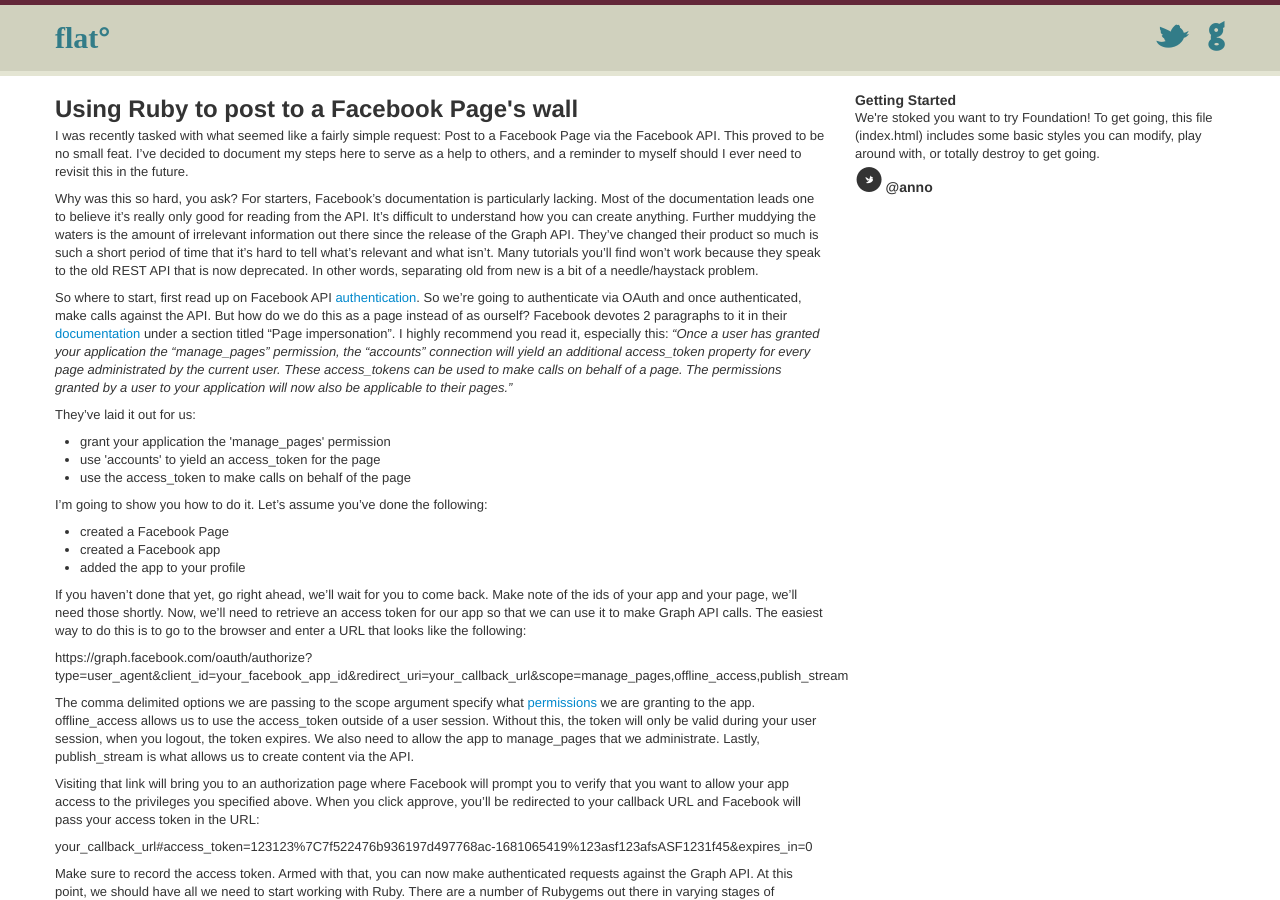
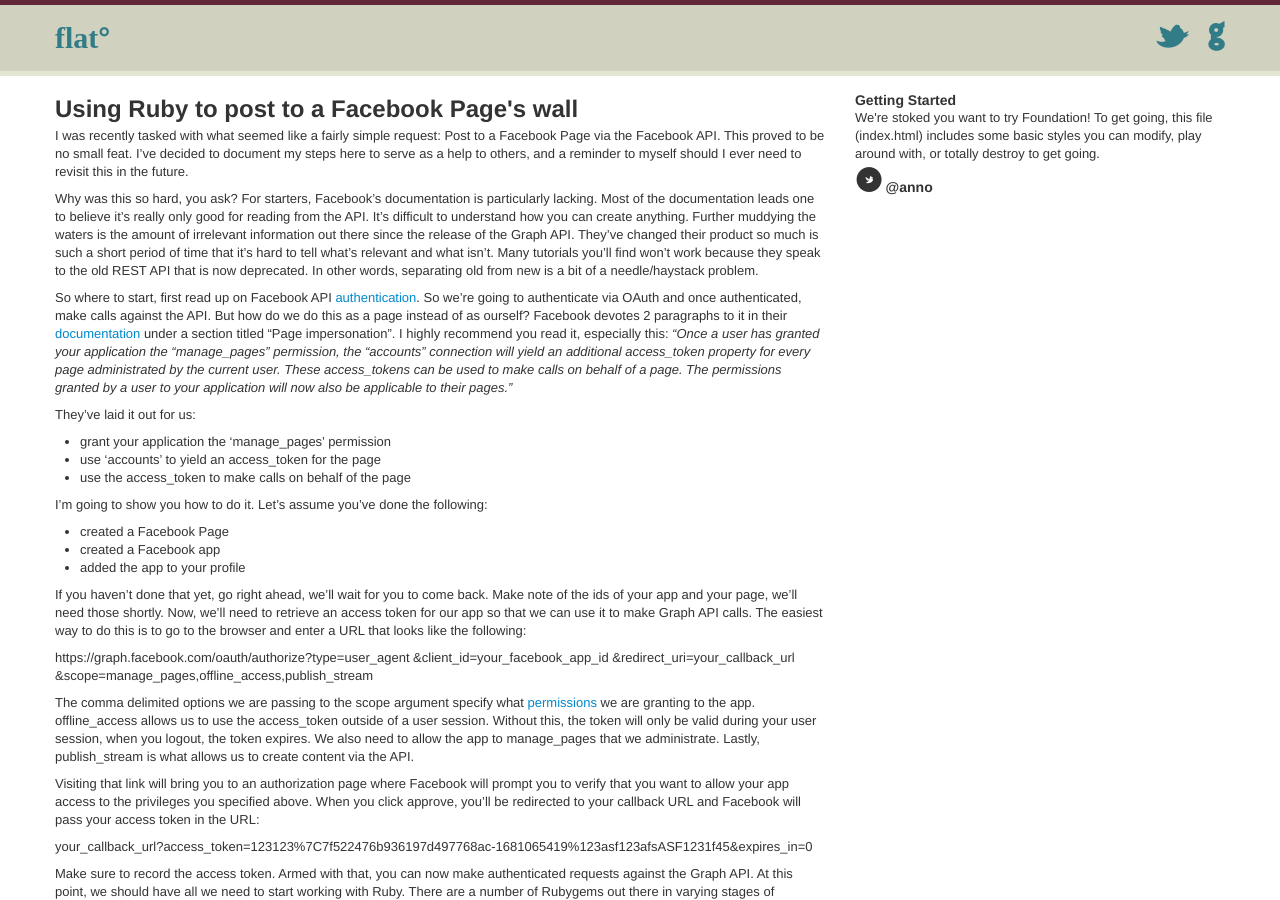
Before and after one commit to stve/stve.github.io, a Jekyll site: the page built from _posts/2010-12-22-using-ruby-to-post-to-a-facebook-pages-wall.markdown, in a window 1280 px wide and 900 px high. Built offline with Jekyll 4.4.1, drawn with Linux system fonts in a browser that asks for light colours; nearby versions of some CDN libraries; some web fonts are replaced; library files that are not in the unit come from our copies; Markdown is read by kramdown in place of the engine named in the settings; some of the changed lines change nothing that is shown.

Commit message:
switch to markdown

```diff
--- a/_posts/2010-12-22-using-ruby-to-post-to-a-facebook-pages-wall.markdown
+++ b/_posts/2010-12-22-using-ruby-to-post-to-a-facebook-pages-wall.markdown
@@ -8,35 +8,34 @@
 
 Why was this so hard, you ask?  For starters, Facebook's documentation is particularly lacking.  Most of the documentation leads one to believe it's really only good for reading from the API.  It's difficult to understand how you can create anything.  Further muddying the waters is the amount of irrelevant information out there since the release of the Graph API.  They've changed their product so much is such a short period of time that it's hard to tell what's relevant and what isn't.  Many tutorials you'll find won't work because they speak to the old REST API that is now deprecated.  In other words, separating old from new is a bit of a needle/haystack problem.
 
-So where to start, first read up on Facebook API <a href="http://developers.facebook.com/docs/authentication/">authentication</a>.  So we're going to authenticate via OAuth and once authenticated, make calls against the API.  But how do we do this as a page instead of as ourself?  Facebook devotes 2 paragraphs to it in their <a href="http://developers.facebook.com/docs/api">documentation</a> under a section titled "Page impersonation".  I highly recommend you read it, especially this: <em>"Once a user has granted your application the "manage_pages" permission, the "accounts" connection will yield an additional access_token property for every page administrated by the current user. These access_tokens can be used to make calls on behalf of a page. The permissions granted by a user to your application will now also be applicable to their pages."</em>
+So where to start, first read up on Facebook API [authentication](http://developers.facebook.com/docs/authentication/).  So we're going to authenticate via OAuth and once authenticated, make calls against the API.  But how do we do this as a page instead of as ourself?  Facebook devotes 2 paragraphs to it in their [documentation](http://developers.facebook.com/docs/api) under a section titled "Page impersonation".  I highly recommend you read it, especially this: <em>"Once a user has granted your application the "manage_pages" permission, the "accounts" connection will yield an additional access_token property for every page administrated by the current user. These access_tokens can be used to make calls on behalf of a page. The permissions granted by a user to your application will now also be applicable to their pages."</em>
 
 They've laid it out for us:
 
-<ul>
-	<li>grant your application the 'manage_pages' permission</li>
-	<li>use 'accounts' to yield an access_token for the page</li>
-	<li>use the access_token to make calls on behalf of the page</li>
-</ul>
+* grant your application the 'manage_pages' permission
+* use 'accounts' to yield an access_token for the page
+* use the access_token to make calls on behalf of the page
 
 I'm going to show you how to do it.  Let's assume you've done the following:
 
-<ul>
-	<li>created a Facebook Page</li>
-	<li>created a Facebook app</li>
-	<li>added the app to your profile</li>
-</ul>
+* created a Facebook Page
+* created a Facebook app
+* added the app to your profile
 
 If you haven't done that yet, go right ahead, we'll wait for you to come back.  Make note of the ids of your app and your page, we'll need those shortly.  Now, we'll need to retrieve an access token for our app so that we can use it to make Graph API calls.  The easiest way to do this is to go to the browser and enter a URL that looks like the following:
 
-https://graph.facebook.com/oauth/authorize?type=user_agent&client_id=your_facebook_app_id&redirect_uri=your_callback_url&scope=manage_pages,offline_access,publish_stream
+https://graph.facebook.com/oauth/authorize?type=user_agent
+&client_id=your_facebook_app_id
+&redirect_uri=your_callback_url
+&scope=manage_pages,offline_access,publish_stream
 
-The comma delimited options we are passing to the scope argument specify what <a href="http://developers.facebook.com/docs/authentication/permissions">permissions</a> we are granting to the app.  offline_access allows us to use the access_token outside of a user session.  Without this, the token will only be valid during your user session, when you logout, the token expires.  We also need to allow the app to manage_pages that we administrate.  Lastly, publish_stream is what allows us to create content via the API.
+The comma delimited options we are passing to the scope argument specify what [permissions](http://developers.facebook.com/docs/authentication/permissions) we are granting to the app.  offline_access allows us to use the access_token outside of a user session.  Without this, the token will only be valid during your user session, when you logout, the token expires.  We also need to allow the app to manage_pages that we administrate.  Lastly, publish_stream is what allows us to create content via the API.
 
 Visiting that link will bring you to an authorization page where Facebook will prompt you to verify that you want to allow your app access to the privileges you specified above.  When you click approve, you'll be redirected to your callback URL and Facebook will pass your access token in the URL:
 
-your_callback_url#access_token=123123%7C7f522476b936197d497768ac-1681065419%123asf123afsASF1231f45&expires_in=0
+your_callback_url?access_token=123123%7C7f522476b936197d497768ac-1681065419%123asf123afsASF1231f45&expires_in=0
 
-Make sure to record the access token.  Armed with that, you can now make authenticated requests against the Graph API.  At this point, we should have all we need to start working with Ruby.  There are a number of Rubygems out there in varying stages of development that support the Graph API.  I was previously familiar with <a href="http://www.elevatedcode.com/mike-mangino">Mike Mangino's</a> <a href="http://facebooker.rubyforge.org/">facebooker</a> rubygem, but it's meant to work against the deprecated REST API.  I was then turned on to <a href="https://github.com/mmangino/facebooker2">Facebooker2</a> which is a revamp of the original Facebooker gem meant to work with Facebook connect.  That's not really what we're looking for, but I tried working with Facebooker2 for a while before realizing it wasn't the perfect fit for what I was trying to do.  Inevitably, with this sort of thing, I prefer to dig down into to the code and the tests to see how the gem works.  As it turns out, the bulk of Facebooker2 is really a Rails-friendly wrapper around another gem by Mike Mangino called <a href="https://github.com/mmangino/mogli">mogli</a>.
+Make sure to record the access token.  Armed with that, you can now make authenticated requests against the Graph API.  At this point, we should have all we need to start working with Ruby.  There are a number of Rubygems out there in varying stages of development that support the Graph API.  I was previously familiar with [Mike Mangino's](http://www.elevatedcode.com/mike-mangino) [facebooker](http://facebooker.rubyforge.org/) rubygem, but it's meant to work against the deprecated REST API.  I was then turned on to [Facebooker2](https://github.com/mmangino/facebooker2) which is a revamp of the original Facebooker gem meant to work with Facebook connect.  That's not really what we're looking for, but I tried working with Facebooker2 for a while before realizing it wasn't the perfect fit for what I was trying to do.  Inevitably, with this sort of thing, I prefer to dig down into to the code and the tests to see how the gem works.  As it turns out, the bulk of Facebooker2 is really a Rails-friendly wrapper around another gem by Mike Mangino called [mogli](https://github.com/mmangino/mogli).
 
 With Mogli, we can very easily obtain a client that we'll use to engage with the API:
 
@@ -65,7 +64,7 @@
 client.post("feed", nil, post_data)
 </pre></code>
 
-What I've demonstrated above is a use-case where you'd post a link with a thumbnail image.  Facebook specifies quite a few other things that you can include with your <a href="http://developers.facebook.com/docs/reference/api/post">post</a>.  A few things are not relevant to page publishing, for instance you cannot set privacy on a page's wall post as it's visible to all people that like that page.
+What I've demonstrated above is a use-case where you'd post a link with a thumbnail image.  Facebook specifies quite a few other things that you can include with your [post](http://developers.facebook.com/docs/reference/api/post).  A few things are not relevant to page publishing, for instance you cannot set privacy on a page's wall post as it's visible to all people that like that page.
 
 Mogli does include a Mogli::Post class but I wasn't able to get it to work without getting an error response from the API.  Fortunately it also supports passing a simple hash of attributes.  Notice that I'm serializing the actions hash to JSON before passing it to the hash.  That threw me for a real loop, but Facebook very literally wants JSON objects passed as strings.
 
```
